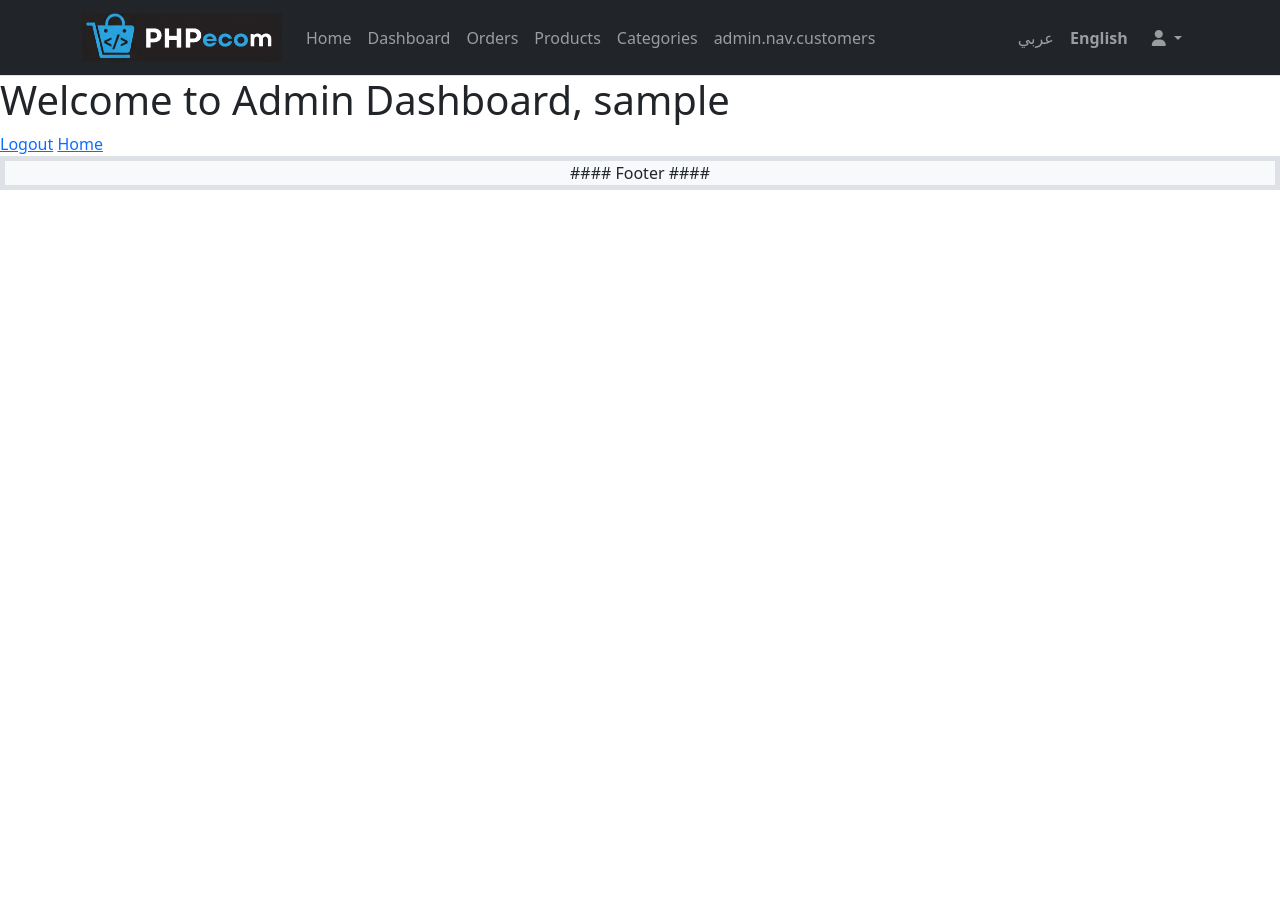
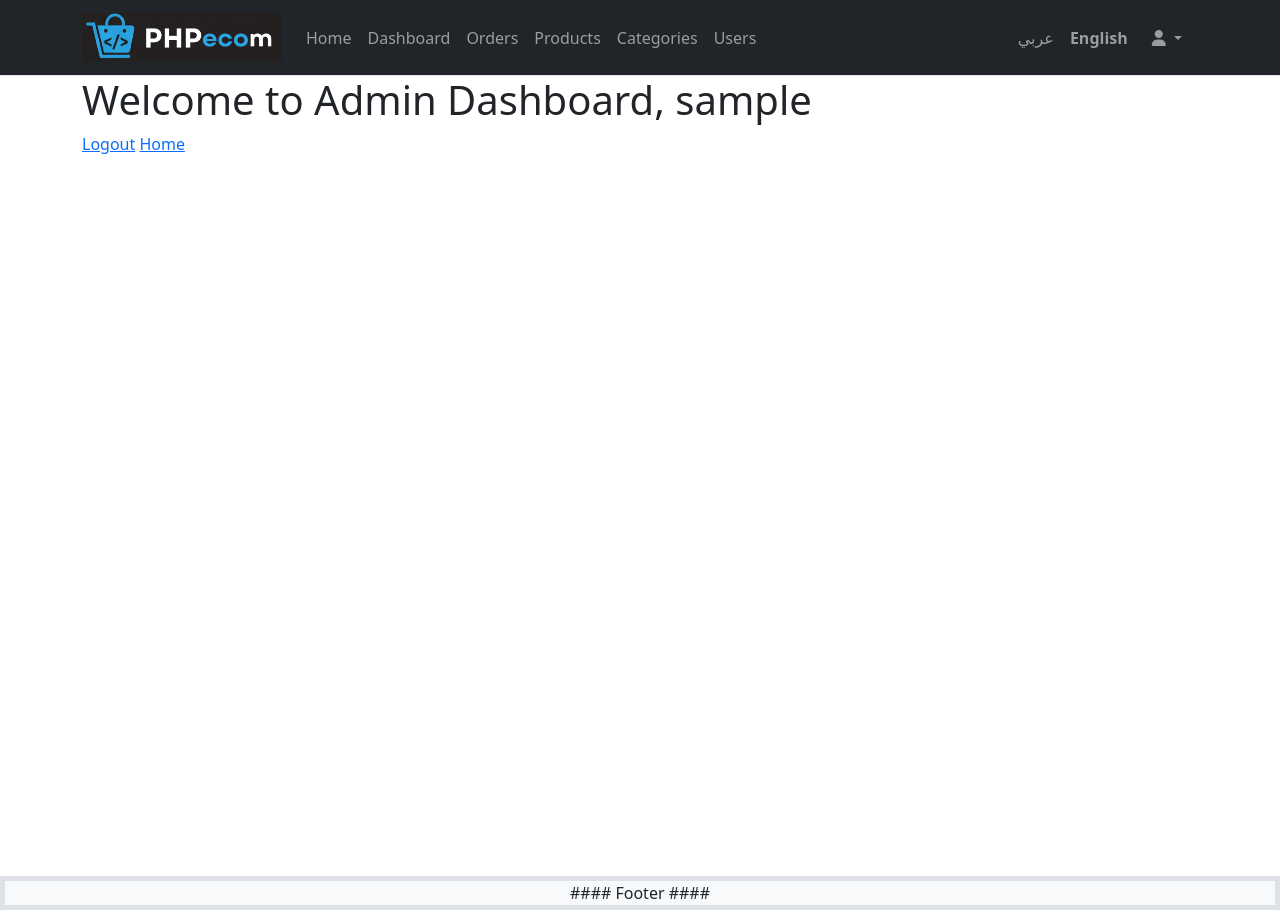
Before and after one commit to AymanHammadi/php-ecommerce, a PHP site: page /admin/dashboard.php in a window 1280 px wide. Before the commit the page ends 190 px from the top, so only its background shows below. Run offline with PHP 8.4, Linux system fonts and the light colour scheme; the visitor is signed in with stand-in values (Sample User, id 1).

Commit message:
Refactor dashboard layout and update navbar links for improved navigation

```diff
--- a/src/admin/dashboard.php
+++ b/src/admin/dashboard.php
@@ -25,10 +25,12 @@ include $templates . 'header.php';
 <?php endif; ?>
 
 
-    <h1>Welcome to Admin Dashboard, <?= htmlspecialchars($_SESSION['username']) ?></h1>
+    <div class="container min-vh-100">
+        <h1>Welcome to Admin Dashboard, <?= htmlspecialchars($_SESSION['username']) ?></h1>
 
-    <a href="logout.php">Logout</a>
-    <a href="/">Home</a>
+        <a href="logout.php">Logout</a>
+        <a href="/">Home</a>
+    </div>
 
 <?php include $templates . 'footer.php'; ?>
 <?php
--- a/src/admin/includes/templates/navbar.php
+++ b/src/admin/includes/templates/navbar.php
@@ -11,23 +11,23 @@
         <div class="collapse navbar-collapse" id="navbarContent">
             <!-- Nav Links -->
             <ul class="navbar-nav me-auto mb-2 mb-lg-0">
-                <li class="nav-item"><a class="nav-link " href="/"><?= t('admin.nav.home') ?></a></li>
+                <li class="nav-item"><a class="nav-link " href="/admin"><?= t('admin.nav.home') ?></a></li>
                 <li class="nav-item"><a class="nav-link " href="#"><?= t('admin.nav.dashboard') ?></a></li>
                 <li class="nav-item"><a class="nav-link " href="#"><?= t('admin.nav.orders') ?></a></li>
                 <li class="nav-item"><a class="nav-link " href="#"><?= t('admin.nav.products') ?></a></li>
                 <li class="nav-item"><a class="nav-link " href="#"><?= t('admin.nav.categories') ?></a></li>
-                <li class="nav-item"><a class="nav-link " href="#"><?= t('admin.nav.customers') ?></a></li>
+                <li class="nav-item"><a class="nav-link " href="users"><?= t('admin.nav.users') ?></a></li>
             </ul>
 
             <!-- Account + Language -->
             <ul class="navbar-nav ms-auto align-items mb-2 mb-lg-0">
                 <!-- Language Switcher -->
                 <li class="nav-item">
-                    <a class="nav-link px-2" href="?lang=ar"
+                    <a class="nav-link px-2" href="<?= current_url_with_lang('ar') ?>"
                        style="font-weight: <?= (isset($_SESSION['lang']) ? $_SESSION['lang'] : 'en') === 'ar' ? '600' : '400' ?>">عربي</a>
                 </li>
                 <li class="nav-item">
-                    <a class="nav-link px-2" href="?lang=en"
+                    <a class="nav-link px-2" href="<?= current_url_with_lang('en') ?>"
                        style="font-weight: <?= (isset($_SESSION['lang']) ? $_SESSION['lang'] : 'en') === 'en' ? '600' : '400' ?>">English</a>
                 </li>
 
@@ -40,7 +40,7 @@
                     <ul class="dropdown-menu dropdown-menu-end" aria-labelledby="userDropdown">
                         <li><a class="dropdown-item" href="#"><?= t('admin.nav.settings') ?></a></li>
                         <li><a class="dropdown-item"
-                               href="users.php?do=Edit&id=<?= $_SESSION['user_id'] ?>">
+                               href="users?do=Edit&id=<?= $_SESSION['user_id'] ?>">
                                 <?= t('admin.nav.edit_profile') ?>
                             </a>
                         </li>
--- a/src/admin/index.php
+++ b/src/admin/index.php
@@ -7,7 +7,7 @@ $pageTitle = 'Login';   // Set page title for header
 
 // Redirect logged-in admins to dashboard
 if (isLoggedIn() && isAdmin()) {
-    redirect('dashboard.php');
+    redirect('dashboard');
 }
 
 load_language();        // Load language strings
```
